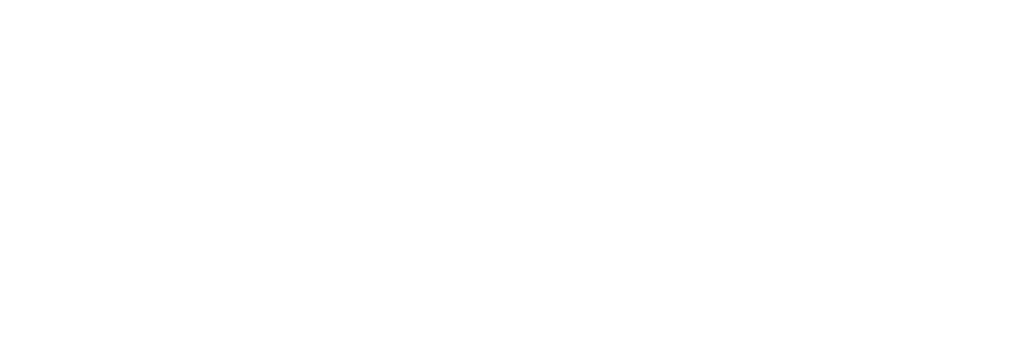
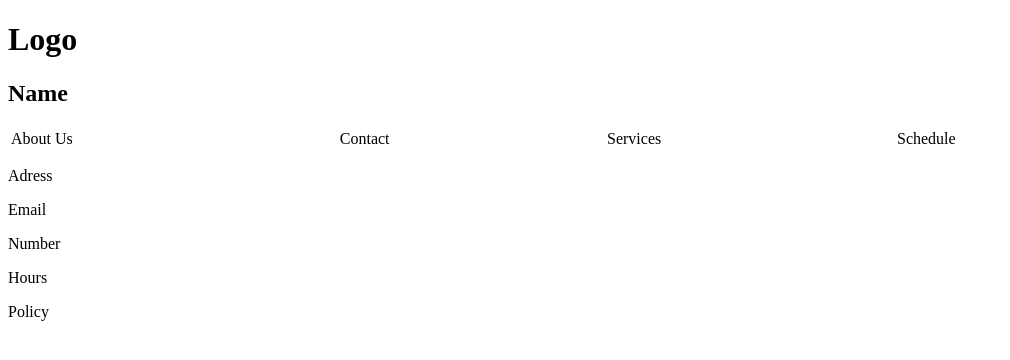
Before and after one commit to Kyndallk2/Kyndallk2.github.io, a plain HTML site: page wireframe.html in a window 1280 px wide. Shown: the whole page, without its empty margins (0-1010 px from the left). Drawn offline with Linux system fonts and the light colour scheme.

Commit message:
reorganize

```diff
--- a/wireframe.html
+++ b/wireframe.html
@@ -2,9 +2,39 @@
 <html lang="en-US">
     <head> <!--does not show in browser -->
     <meta chartset="utf-8" />
-<meta name="viewport"content="width=device-width" />
+<meta name="viewport"content="width=device-width" /> <!--show as expected -->
 <title>Wireframe</title>
-    </head>
-    <body>
-    </body>
+
+<style>
+    header {
+
+    }
+</style>
+<h1>Logo</h1>
+<h2>Name</h2>
+</head>
+
+<table style="width:95%"
+
+<tr></tr>
+    <td>About Us</td>
+    <td>Contact</td>
+    <td>Services</td>
+    <td>Schedule</td>
+  </tr>
+</table>
+
+<img1>
+    <img2> </img2>
+
+
+<footer>
+    <p>Adress</p>
+    <p>Email</p>
+    <p>Number</p>
+    <p>Hours</p>
+    <p>Policy</p>
+</footer>
+
+</body>
 </html>
```
Also changed, not shown: 2 other files.
